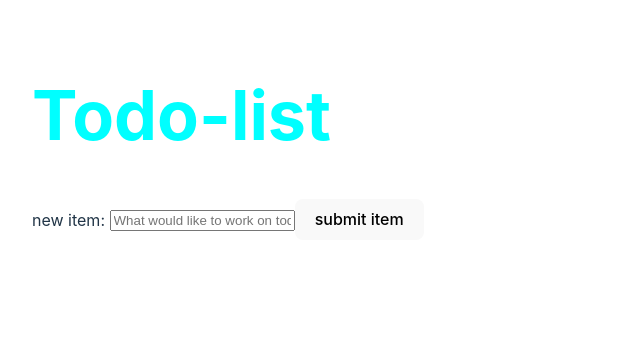
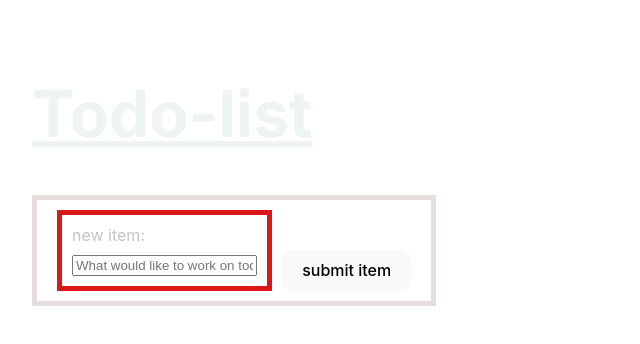
Before and after one commit to joshua-cheng2210/todo-list, a React (Vite) app: page / in a window 1280 px wide. Shown: the top 344 px of the page, without its empty margins (0-640 px from the left). Built offline with nearby package versions, Linux system fonts and the light colour scheme.

Commit message:
styled the new items input

```diff
--- a/src/App.css
+++ b/src/App.css
@@ -6,8 +6,39 @@
 }
 
 .Heading-Title{
-  color: aqua;
+  color: rgb(238, 243, 243);
   /* size:160pt; */
-  font-size: 16pt;
+  font-size: 2rem;
+  text-decoration: underline;
+  /* margin: 0px; */
+  padding: 0px;
+}
 
+.input-Todo{
+  padding: 10px 20px;
+  margin: 40px auto;
+  display: flex;
+  gap: 10px;
+  /* flex-direction: column; */
+  flex-direction: row;
+  justify-content: flex-start;
+  align-items: flex-end;
+  border: 5px solid rgb(230, 221, 221);
+  color:rgb(194, 196, 196);
+  font-size: 1.0rem;
 }
+
+.input-Todo-form{
+  /* margin: 10px; */
+  padding: 10px;
+  gap: 10px;
+  border: 5px solid rgb(218, 24, 24);
+  display: flex;
+  flex-direction: column;
+  justify-content: flex-start;
+  align-items: flex-start;
+}
+
+.New-Todo-label{
+  border: 0px;
+}
--- a/src/App.jsx
+++ b/src/App.jsx
@@ -111,7 +111,7 @@ function App() {
         {getClearAllComponent(state.itemsList, updateState)}
       </div>
 
-      <div>
+      <div  >
         {getInputTodoComponent(state.newItem, updateState)}
       </div>
 
--- a/src/components/InputTodo.jsx
+++ b/src/components/InputTodo.jsx
@@ -4,8 +4,9 @@ import { ACTIONS } from '../constants.jsx'
 
 function InputTodo(props) {
   return (
-    <div>
+    <div className="input-Todo">
         <form
+            className="input-Todo-form"
             onSubmit={(e) => {
             e.preventDefault()
             // console.log("submitting this item to add", state)
@@ -13,7 +14,7 @@ function InputTodo(props) {
             // console.log(state)
             }}
         >
-            <label>new item: </label>
+            <label className = "New-Todo-label">new item: </label>
             <input
             type="text"
             name="newList"
@@ -23,10 +24,10 @@ function InputTodo(props) {
                 props.updateState({action: ACTIONS.UPDATING_NEW_ITEM, payload: e.target.value})
             }}
             ></input>
-            <button onClick={
-            ()=> props.updateState({type: ACTIONS.ADD_ITEM, payload: props.newItem})
-            }>submit item</button>
         </form>
+        <button onClick={
+        ()=> props.updateState({type: ACTIONS.ADD_ITEM, payload: props.newItem})
+        }>submit item</button>
 
     </div>
   )
--- a/src/index.css
+++ b/src/index.css
@@ -27,17 +27,17 @@ body {
   justify-content: flex-start;
   align-items: flex-start;
   margin: 1rem;
-  /* display: flex;
-  place-items: center; */
+  display: flex;
+  /* place-items: center; */
   min-width: 320px;
   min-height: 100vh;
   /* border: 1px; */
 }
 
-h1 {
+/* h1 {
   font-size: 3.2em;
   line-height: 1.1;
-}
+} */
 
 button {
   border-radius: 8px;
```
